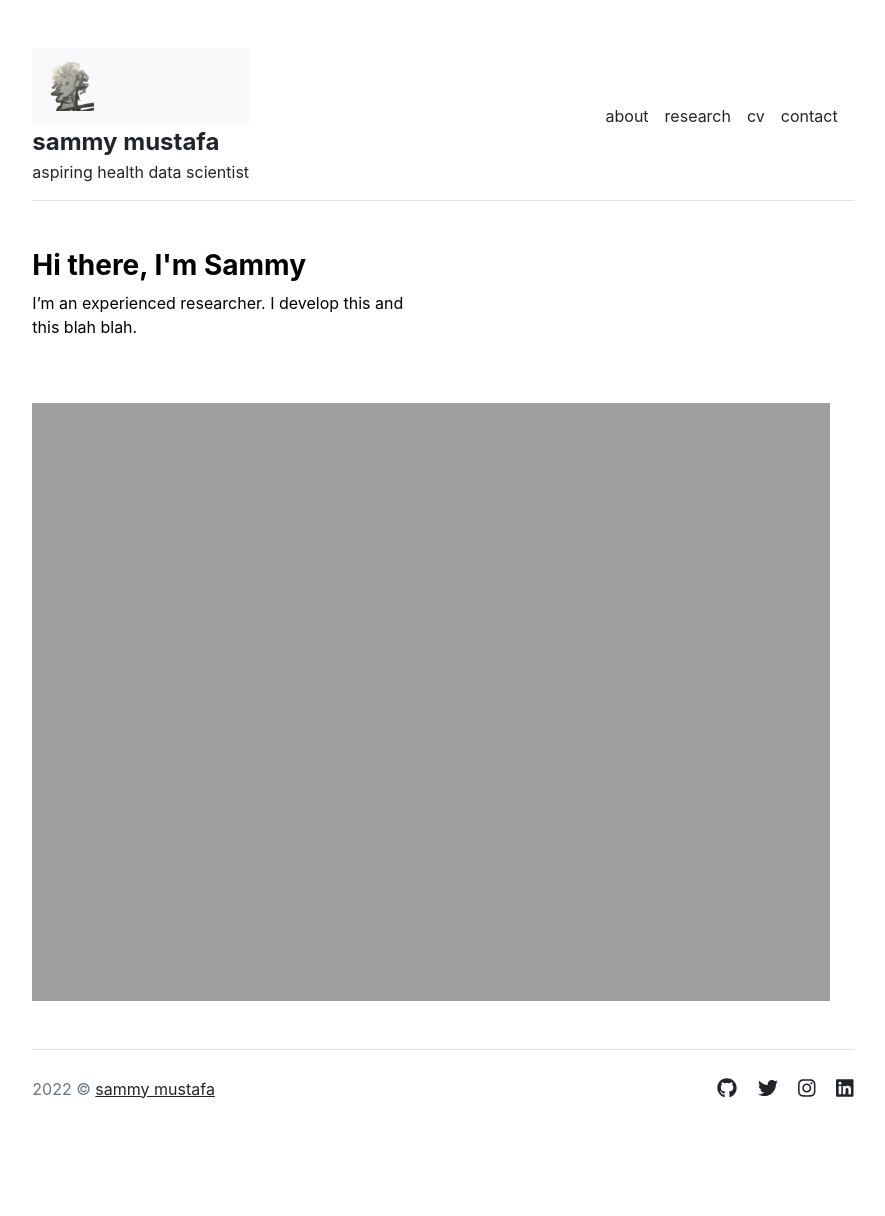
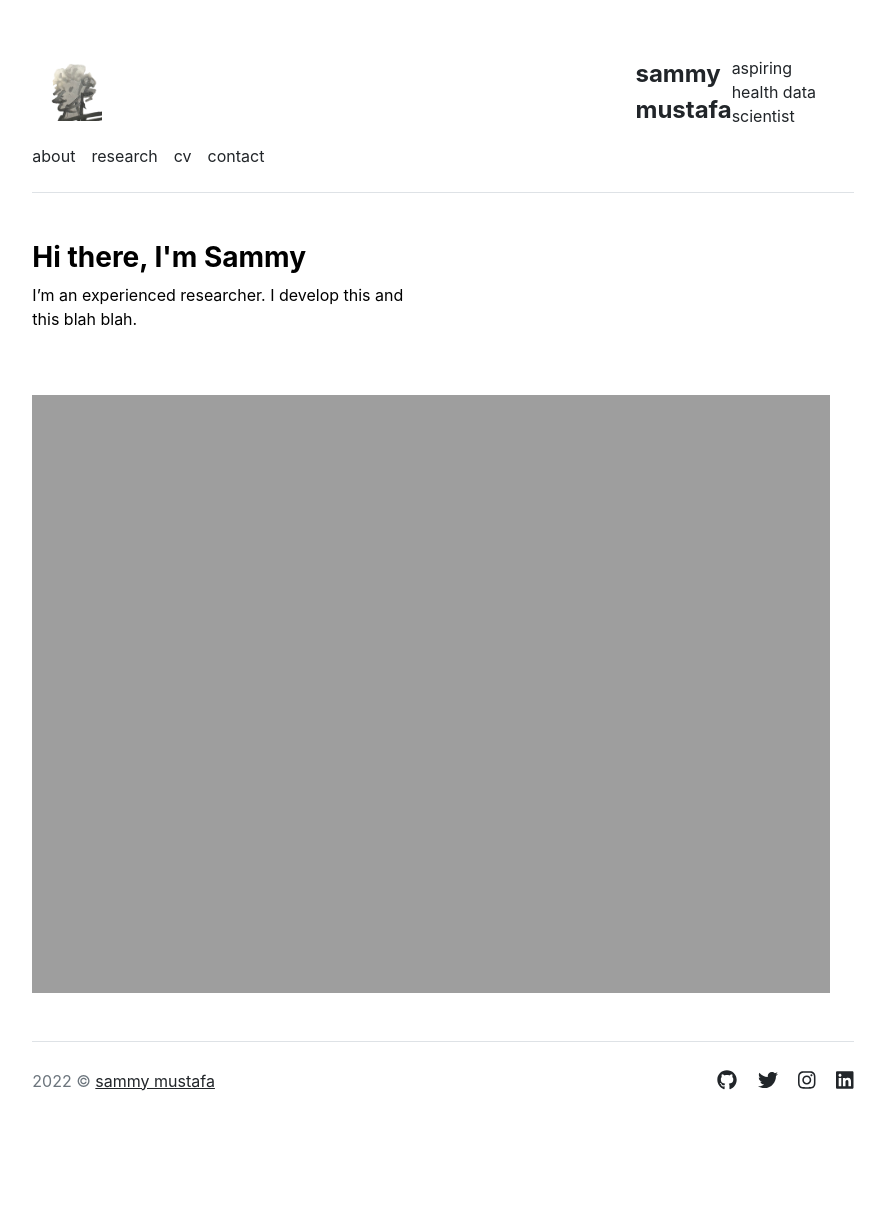
Before and after one commit to sammymustafa/sammymustafa.github.io, a Jekyll site: the page built from index.md, in a window 1280 px wide. Shown: the whole page, without its empty margins (197-1082 px from the left). Built offline with Jekyll 4.4.1, drawn with Linux system fonts in a browser that asks for light colours.

Commit message:
Update header.html

```diff
--- a/_includes/header.html
+++ b/_includes/header.html
@@ -1,15 +1,10 @@
 <header class="d-flex flex-column flex-md-row align-items-center pb-3 mb-5 border-bottom">
   <div>
-  <nav class="navbar navbar-light bg-light">
+  <nav class="navbar navbar-expand-lg navbar-light">
     <div class="container">
         <a class="navbar-brand" href="#">
-            <span><img src="assets/other_icon.png"
-                 height="50"
-                 alt="MDB Logo"
-                 loading="lazy" /><span>
+            <span><img src="assets/other_icon.png" width="10%" /><span>
         </a>
-    </div>
-</nav>
         <a href="{{ site.github.url }}/" class="d-flex align-items-center text-decoration-none">
           <span class="fs-4 fw-bold">{{ site.title }}</span>
         </a>
@@ -17,6 +12,7 @@
           <span>{{ site.description }}</span>
         </a>
         </div>
+  </nav>
   <nav class="d-inline-flex mt-2 mt-md-0 ms-md-auto">
     {% for item in site.data.settings.menu %}
       <a class="me-3 py-2 text-decoration-none" href="{{ site.github.url }}{{ item.url }}">{{ item.name }}</a>
```
Lines whose indentation alone changed are shown as unchanged.
